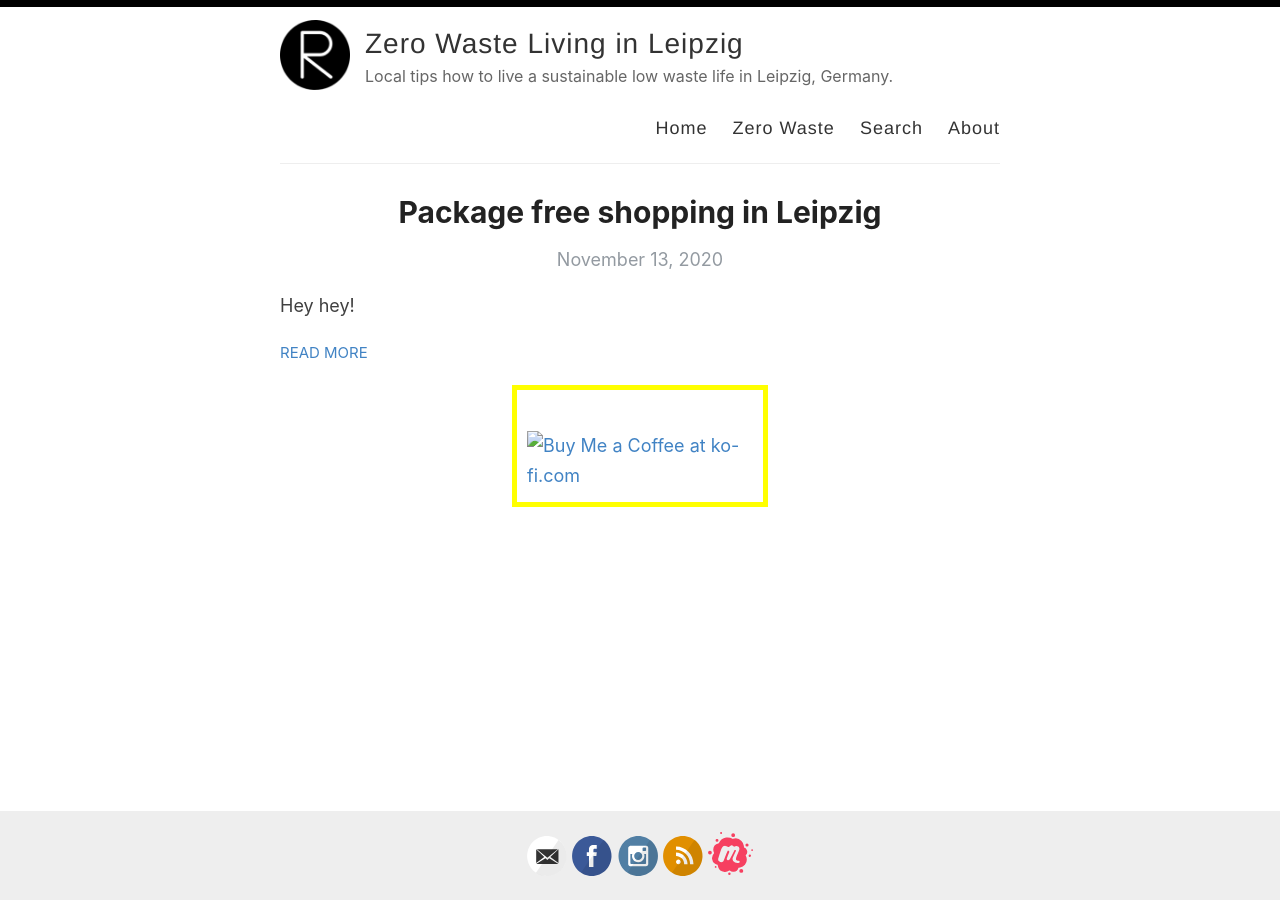
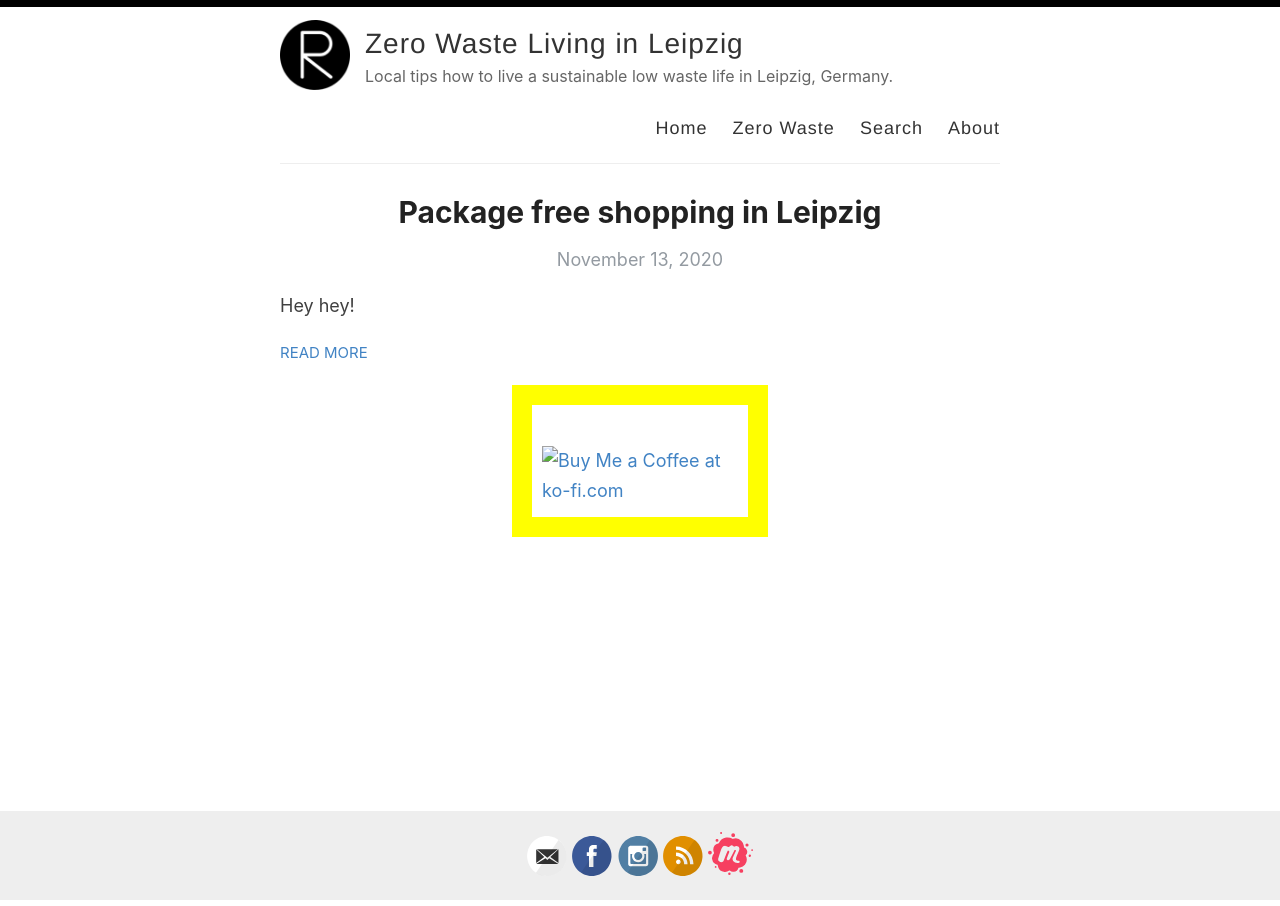
Before and after one commit to CeliaSomlai/zerowastelivinginleipzig, a Jekyll site: the page built from index.html, in a window 1280 px wide. Built offline with Jekyll 4.4.1, drawn with Linux system fonts in a browser that asks for light colours; the list of posts is cut into pages by our own code.

Commit message:
Update style.scss

```diff
--- a/assets/style.scss
+++ b/assets/style.scss
@@ -1144,10 +1144,13 @@ Modules - reusable parts of our design
 // Kofi Button
 
 .button-kofi {
-  margin: auto;
-  width: 20%;
-  border: 5px solid #FFFF00;
-  padding: 10px;
+    margin: auto;
+    position: absolute;
+    min-width: 250px;
+    left: 40%;
+    right: 40%;
+    border: 20px solid #FFFF00;
+    padding: 10px;
 }
 
 
```
